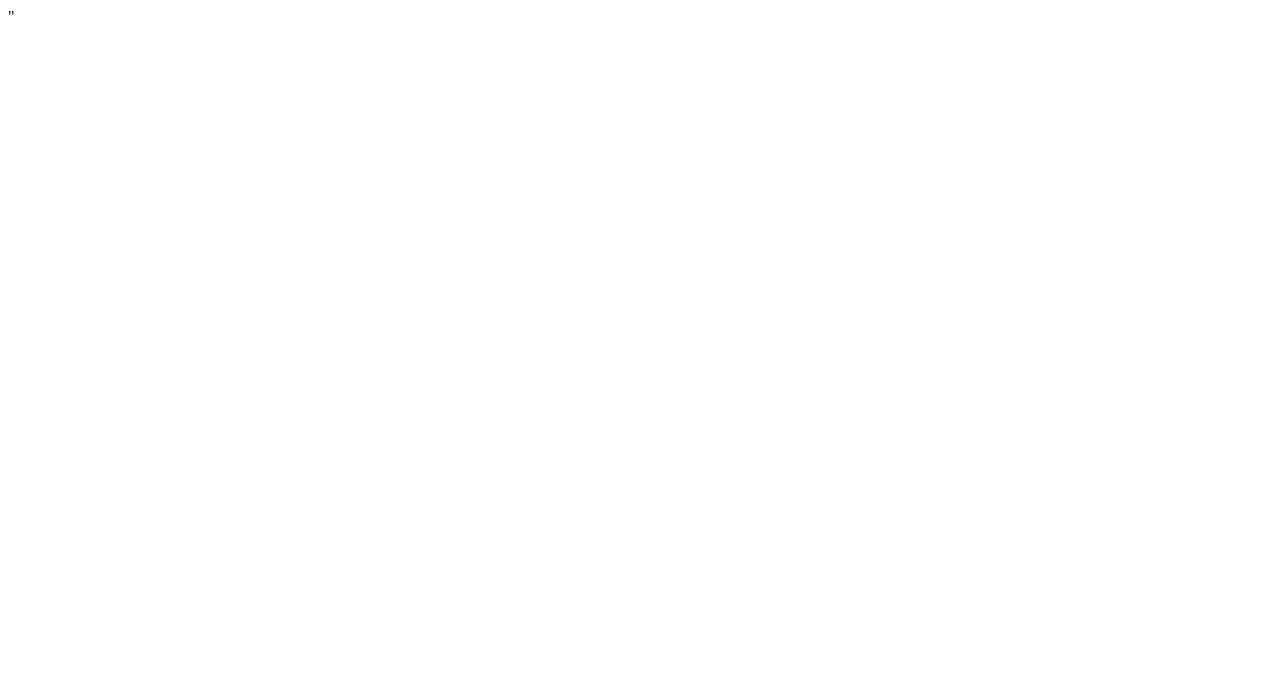
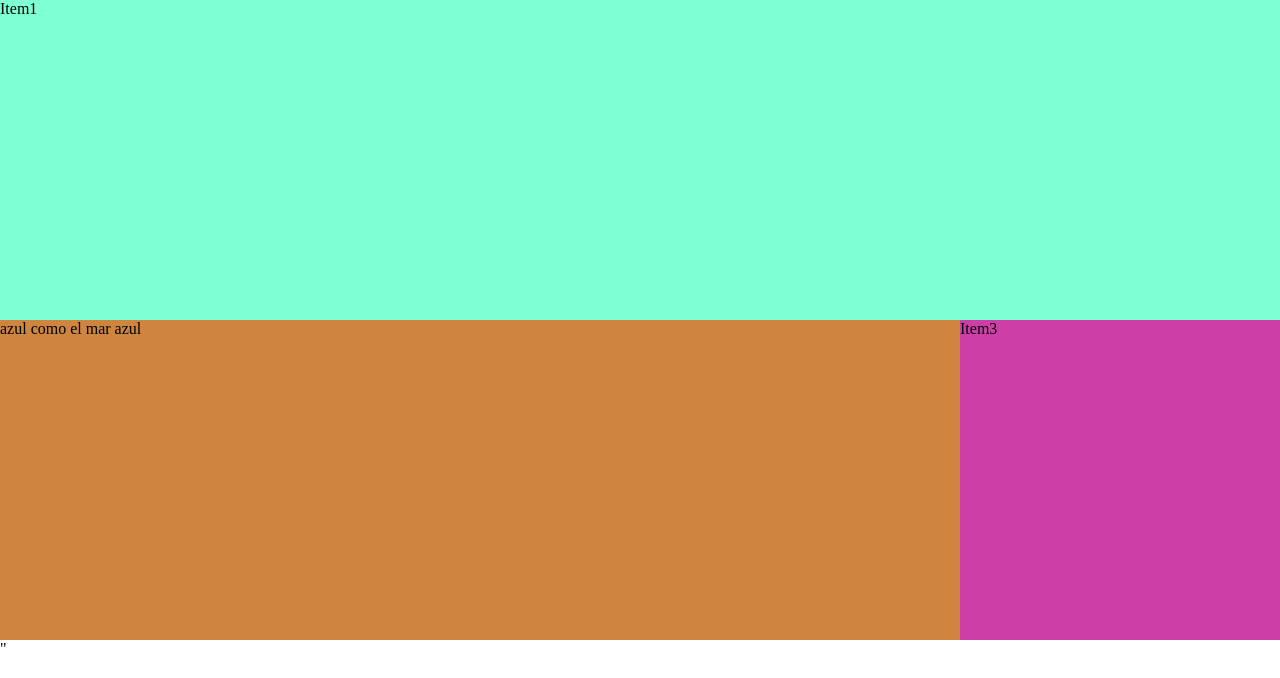
Before and after one commit to 8aruizvaleria/creative_coding_ws230113, a plain HTML site: page flex.html in a window 1280 px wide. Drawn offline with Linux system fonts and the light colour scheme.

Commit message:
update flex

```diff
--- a/flex.css
+++ b/flex.css
@@ -1,15 +1,29 @@
+* {
+    box-sizing: border-box; /* dont add paddings to the elements size */
+}
+
+html,body {
+    margin: 0;
+}
+
 .item1 {
     background-color: aquamarine;
+    flex-basis: 100%;
 }
 
 .item2 {
     background-color: peru;
+    flex: 3;
 }
 
 .item3 {
     background-color: rgb(205, 63, 167);
+    flex: 1;
 }
 
 .flex {
     display: flex;
+    height: 80vh;
+    background-color: #ccc;
+    flex-wrap: wrap; /* this means, break the lines */
 }
--- a/flex.html
+++ b/flex.html
@@ -1,8 +1,6 @@
 <!DOCTYPE html>
 
 <html>
-
-<body>
 
 <head>
 
@@ -10,11 +8,13 @@
 
 </head>
 
+<body>
+
 <section class="flex">
 
-<section class="item1"></section>
-<section class="item2"></section>
-<section class="item3"></section>
+    <section class="item1">Item1</section>
+    <section class="item2">azul como el mar azul</section>
+    <section class="item3">Item3</section>
 
 </section>"
 
```
